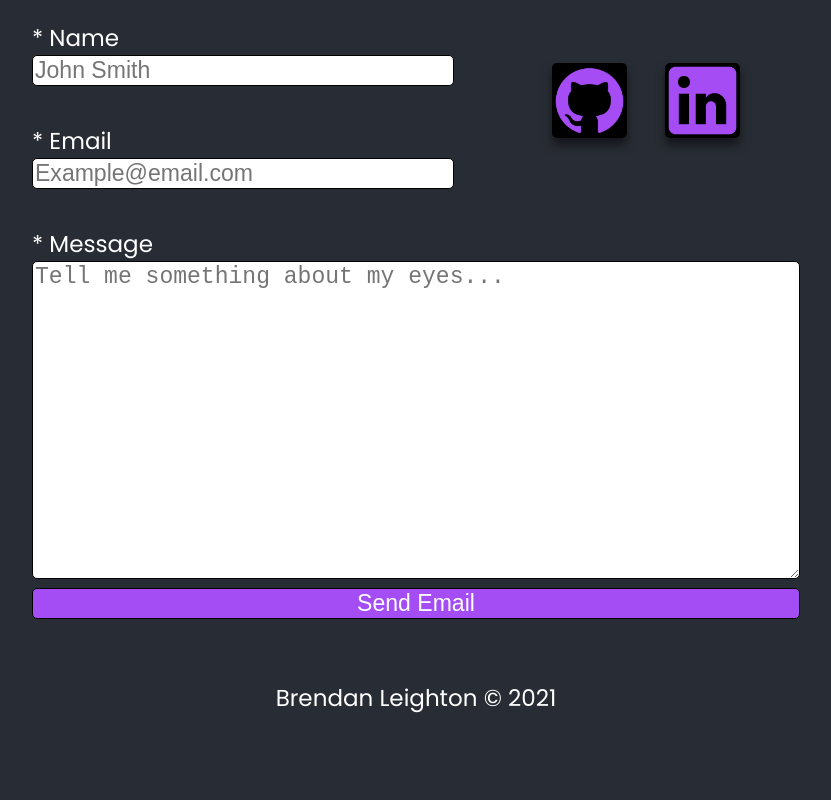
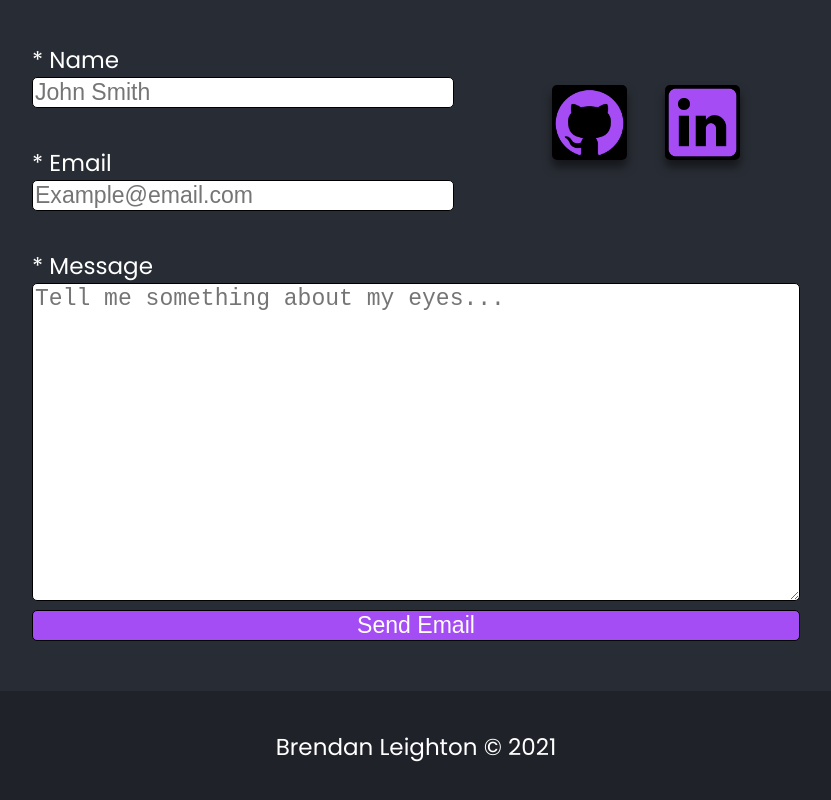
Before and after one commit to BR3NDAN-L8N/Portfolio, a React (Create React App) app in the folder client/: page / in a window 1280 px wide. Shown: the part 2683-3483 px from the top of the page, without its empty margins (224-1055 px from the left). Before the commit the page ends 3421 px from the top, so only its background shows below. Built offline with nearby package versions, Linux system fonts and the light colour scheme.

Commit message:
Footer: updated background-color, repositioned in App.js. App.css: changed margin from div.App to main element, changed padding for article elements.

```diff
--- a/client/src/App.css
+++ b/client/src/App.css
@@ -1,4 +1,4 @@
-div.App {
+main {
     margin: 0 10vw;
 }
 
@@ -25,7 +25,7 @@ h2 {
 
 article {
     min-height: 100vh;
-    padding-top: 5vw;
+    padding: 50px 0;
 }
 /* @media screen and (max-height: ) */
 
--- a/client/src/App.js
+++ b/client/src/App.js
@@ -21,8 +21,8 @@ function App() {
                 <About />
                 <Projects />
                 <Contact />
-                <Footer />
             </main>
+            <Footer />
         </div>
     );
 }
--- a/client/src/AppSections/Footer/Footer.css
+++ b/client/src/AppSections/Footer/Footer.css
@@ -1,7 +1,6 @@
 footer {
-    padding-top: 2rem;
-}
-
-footer p {
+    width: 100vw;
+    padding: 2rem 0;
+    background-color: var(--tertiary-background);
     text-align: center;
 }
--- a/client/src/AppSections/Footer/Footer.js
+++ b/client/src/AppSections/Footer/Footer.js
@@ -5,7 +5,7 @@ import './Footer.css';
 export default function Footer() {
     return (
         <footer>
-            <p>Brendan Leighton &copy; 2021</p>
+            Brendan Leighton &copy; 2021
         </footer>
     )
 }
--- a/client/src/index.css
+++ b/client/src/index.css
@@ -16,6 +16,10 @@ body {
     color: white;
     background-color: var(--primary-background);
     font-family: 'Poppins', sans-serif;
+}
+.App {
+    padding: 0;
+    margin: 0;
 }
 
 /*
```
